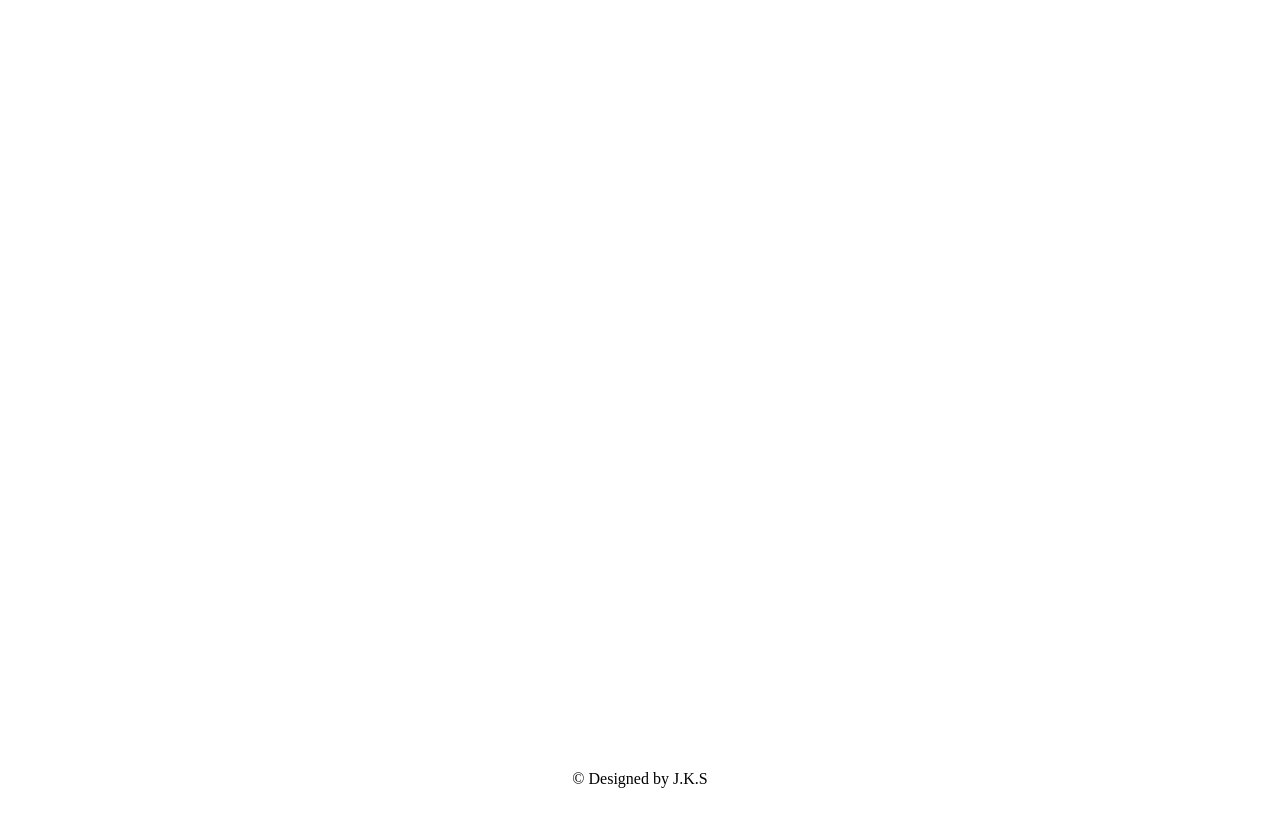
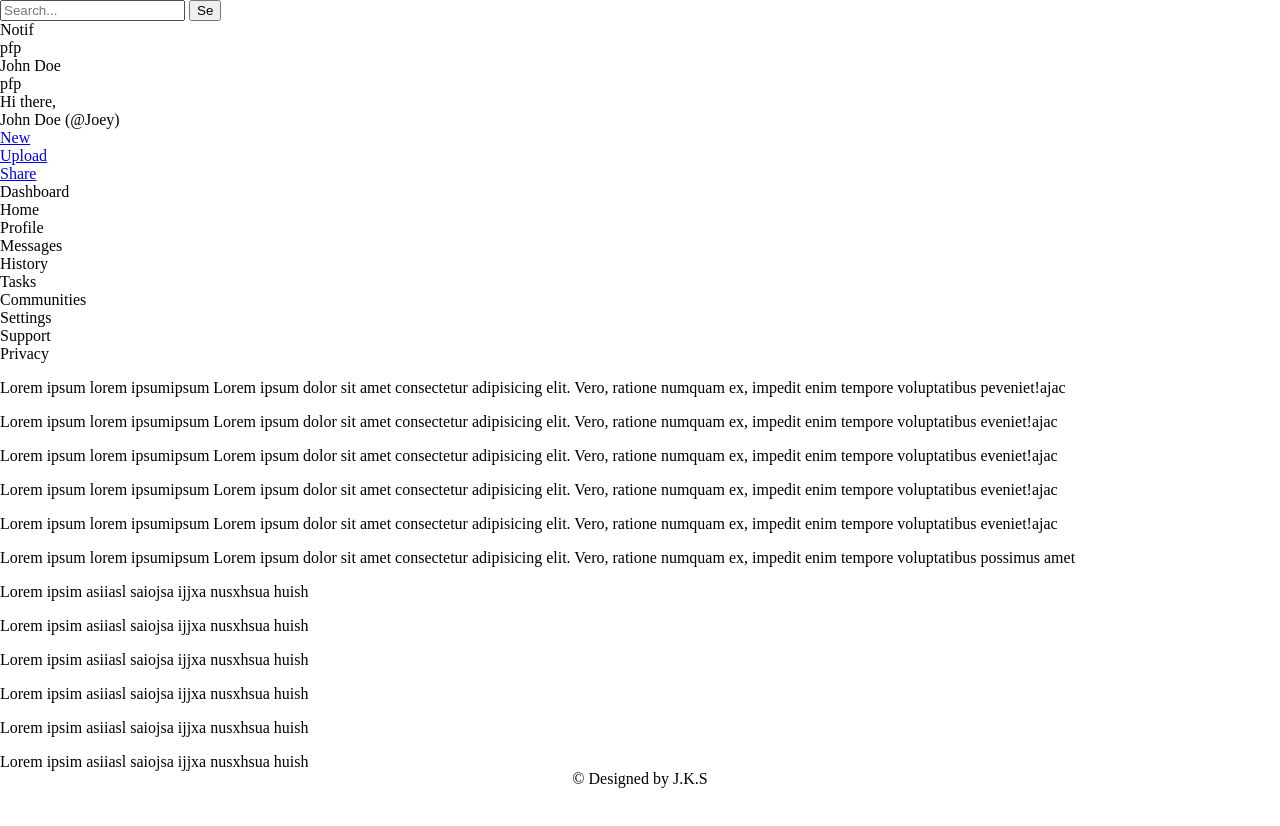
Before and after one commit to JKS46/TOP-Admin-dashboard, a plain HTML site: page index.html in a window 1280 px wide. After the commit the page ends 800 px from the top, so only its background shows below. Drawn offline with Linux system fonts and the light colour scheme.

Commit message:
html skeleton done

```diff
--- a/index.html
+++ b/index.html
@@ -9,18 +9,103 @@
     <title>Admin Dashboard</title>
 </head>
 <body>
+    <div class="container">
         <header>
             <nav>
-
+                <div id="search">
+                    <input type="text" placeholder="Search...">
+                    <button>Se</button>
+                </div>
+                <div class="icos">
+                    <div>Notif</div>
+                    <div>pfp</div>
+                    <div>John Doe</div>
+                </div>
             </nav>
+            <div class="head">
+                <div id="head-one">
+                    <div>pfp</div>
+                    <div>
+                        <div>Hi there,</div>
+                        <div>John Doe (@Joey)</div>
+                    </div>
+                </div>
+                <div id="head-two">
+                    <div><a href="#">New</a></div>
+                    <div><a href="#">Upload</a></div>
+                    <div><a href="#">Share</a></div>
+                </div>
+            </div>
         </header>
+        <div class="sidebar">
+            <div class="sidebar-heading">
+                Dashboard
+            </div>
+            <div class="sidebar-one">
+                <div>Home</div>
+                <div>Profile</div>
+                <div>Messages</div>
+                <div>History</div>
+                <div>Tasks</div>
+                <div>Communities</div>
+            </div>
+            <div class="sidebar-two">
+                <div>Settings</div>
+                <div>Support</div>
+                <div>Privacy</div>
+            </div>
+        </div>
         <main>
-
+            <div class="main-one">
+                <div class="card">
+                    <p>Lorem ipsum lorem ipsumipsum Lorem ipsum dolor sit amet consectetur adipisicing elit. Vero, ratione numquam ex, impedit enim tempore voluptatibus peveniet!ajac</p>
+                </div>
+                <div class="card">
+                    <p>Lorem ipsum lorem ipsumipsum Lorem ipsum dolor sit amet consectetur adipisicing elit. Vero, ratione numquam ex, impedit enim tempore voluptatibus eveniet!ajac</p>
+                </div>
+                <div class="card">
+                    <p>Lorem ipsum lorem ipsumipsum Lorem ipsum dolor sit amet consectetur adipisicing elit. Vero, ratione numquam ex, impedit enim tempore voluptatibus eveniet!ajac</p>
+                </div>
+                <div class="card">
+                    <p>Lorem ipsum lorem ipsumipsum Lorem ipsum dolor sit amet consectetur adipisicing elit. Vero, ratione numquam ex, impedit enim tempore voluptatibus eveniet!ajac</p>
+                </div>
+                <div class="card">
+                    <p>Lorem ipsum lorem ipsumipsum Lorem ipsum dolor sit amet consectetur adipisicing elit. Vero, ratione numquam ex, impedit enim tempore voluptatibus eveniet!ajac</p>
+                </div>
+                <div class="card">
+                    <p>Lorem ipsum lorem ipsumipsum Lorem ipsum dolor sit amet consectetur adipisicing elit. Vero, ratione numquam ex, impedit enim tempore voluptatibus possimus amet</p>
+                </div>
+            </div>
+            <div class="main-two">
+                <div class="main-two-one">
+                    <div class="cards">
+                        <p>Lorem ipsim asiiasl saiojsa ijjxa nusxhsua huish</p>
+                    </div>
+                    <div class="cards">
+                        <p>Lorem ipsim asiiasl saiojsa ijjxa nusxhsua huish</p>
+                    </div>
+                    <div class="cards">
+                        <p>Lorem ipsim asiiasl saiojsa ijjxa nusxhsua huish</p>
+                    </div>
+                </div>
+                <div class="main-two-two">
+                    <div class="cards">
+                        <p>Lorem ipsim asiiasl saiojsa ijjxa nusxhsua huish</p>
+                    </div>
+                    <div class="cards">
+                        <p>Lorem ipsim asiiasl saiojsa ijjxa nusxhsua huish</p>
+                    </div>
+                    <div class="cards">
+                        <p>Lorem ipsim asiiasl saiojsa ijjxa nusxhsua huish</p>
+                    </div>
+                </div>
+            </div>
         </main>
         <footer>
             <div>
                 © Designed by J.K.S
             </div>
         </footer>
+    </div>
 </body>
 </html>
```
Lines whose indentation alone changed are shown as unchanged.
